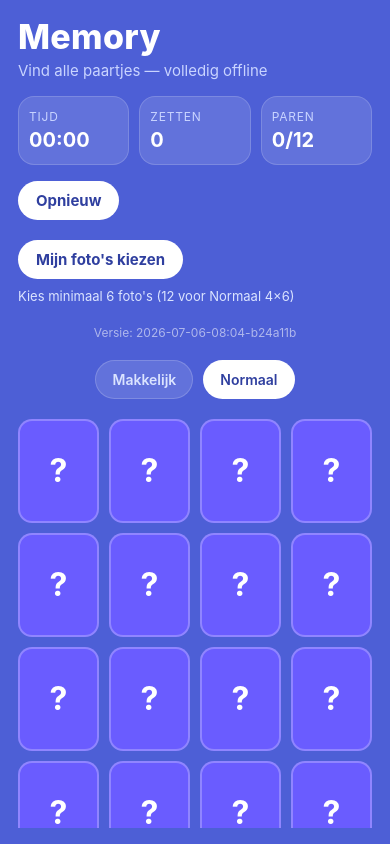
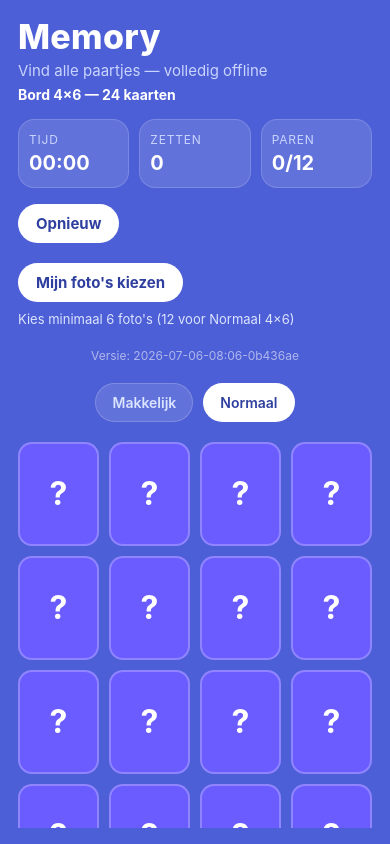
Before and after one commit to jeroenoosterveld/GIT-Project, a React Native app in the folder memory-game/: screen / in a window 390 px wide. Built offline with nearby package versions, Linux system fonts and the light colour scheme.

Commit message:
Show visible 4x6 grid label in header for update verification
Co-authored-by: Jeroen <jeroenoosterveld@users.noreply.github.com>

```diff
--- a/memory-game/App.tsx
+++ b/memory-game/App.tsx
@@ -116,6 +116,8 @@ export default function App() {
           seconds={stats.seconds}
           matchedPairs={stats.matchedPairs}
           totalPairs={stats.totalPairs}
+          cardCount={cards.length}
+          difficulty={difficulty}
           usingCustomPhotos={usingCustomPhotos}
           onRestart={() => resetGame()}
         />
--- a/memory-game/src/components/GameHeader.tsx
+++ b/memory-game/src/components/GameHeader.tsx
@@ -1,13 +1,26 @@
 import { Pressable, StyleSheet, Text, View } from 'react-native';
+
+import { Difficulty, DIFFICULTY_CONFIG, GRID_COLUMNS, GRID_ROWS } from '../constants/cards';
 
 type GameHeaderProps = {
   moves: number;
   seconds: number;
   matchedPairs: number;
   totalPairs: number;
+  cardCount: number;
+  difficulty: Difficulty;
   usingCustomPhotos: boolean;
   onRestart: () => void;
 };
+
+function getGridLabel(difficulty: Difficulty, cardCount: number) {
+  const rows = Math.ceil(cardCount / GRID_COLUMNS);
+  const config = DIFFICULTY_CONFIG[difficulty];
+  if (config.pairs === 12 && cardCount === 24) {
+    return `Bord ${GRID_COLUMNS}×${GRID_ROWS} — 24 kaarten`;
+  }
+  return `Bord ${GRID_COLUMNS}×${rows} — ${cardCount} kaarten`;
+}
 
 function formatTime(totalSeconds: number) {
   const minutes = Math.floor(totalSeconds / 60)
@@ -22,6 +35,8 @@ export function GameHeader({
   seconds,
   matchedPairs,
   totalPairs,
+  cardCount,
+  difficulty,
   usingCustomPhotos,
   onRestart,
 }: GameHeaderProps) {
@@ -32,6 +47,7 @@ export function GameHeader({
         <Text style={styles.subtitle}>
           {usingCustomPhotos ? 'Met jouw foto\'s — volledig offline' : 'Vind alle paartjes — volledig offline'}
         </Text>
+        <Text style={styles.gridLabel}>{getGridLabel(difficulty, cardCount)}</Text>
       </View>
 
       <View style={styles.statsRow}>
@@ -72,6 +88,12 @@ const styles = StyleSheet.create({
     marginTop: 4,
     fontSize: 15,
     color: '#c9d4ff',
+  },
+  gridLabel: {
+    marginTop: 6,
+    fontSize: 14,
+    fontWeight: '700',
+    color: '#ffffff',
   },
   statsRow: {
     flexDirection: 'row',
--- a/memory-game/src/constants/buildVersion.ts
+++ b/memory-game/src/constants/buildVersion.ts
@@ -1,3 +1,3 @@
 // Auto-generated before each web build — do not edit manually
-export const BUILD_VERSION = '2026-07-06-08:04-b24a11b';
-export const BUILD_URL_SUFFIX = '?v=2026-07-06-08:04-b24a11b';
+export const BUILD_VERSION = '2026-07-06-08:06-0b436ae';
+export const BUILD_URL_SUFFIX = '?v=2026-07-06-08:06-0b436ae';
```
